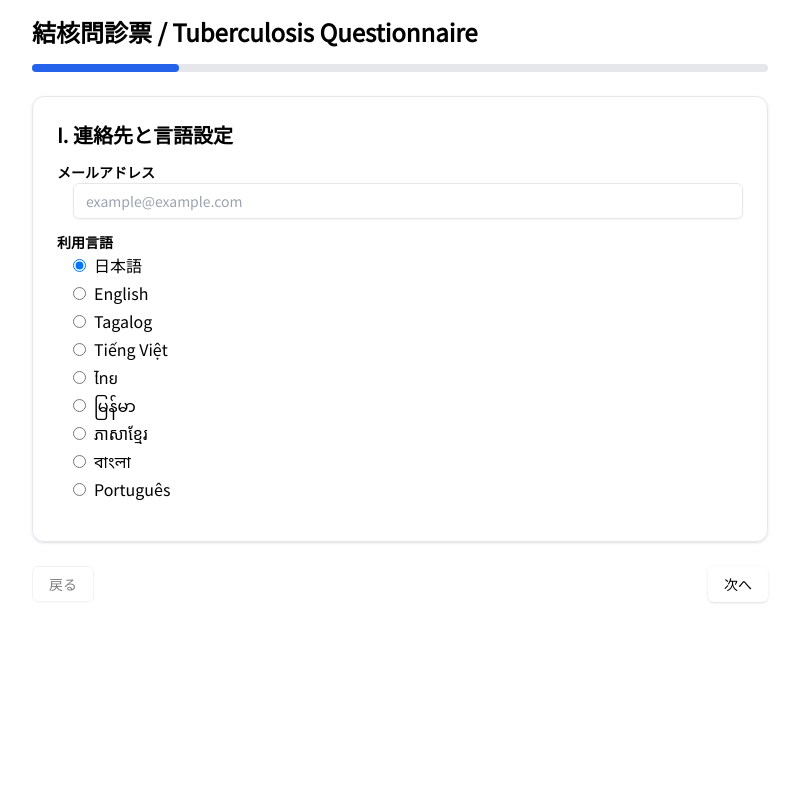
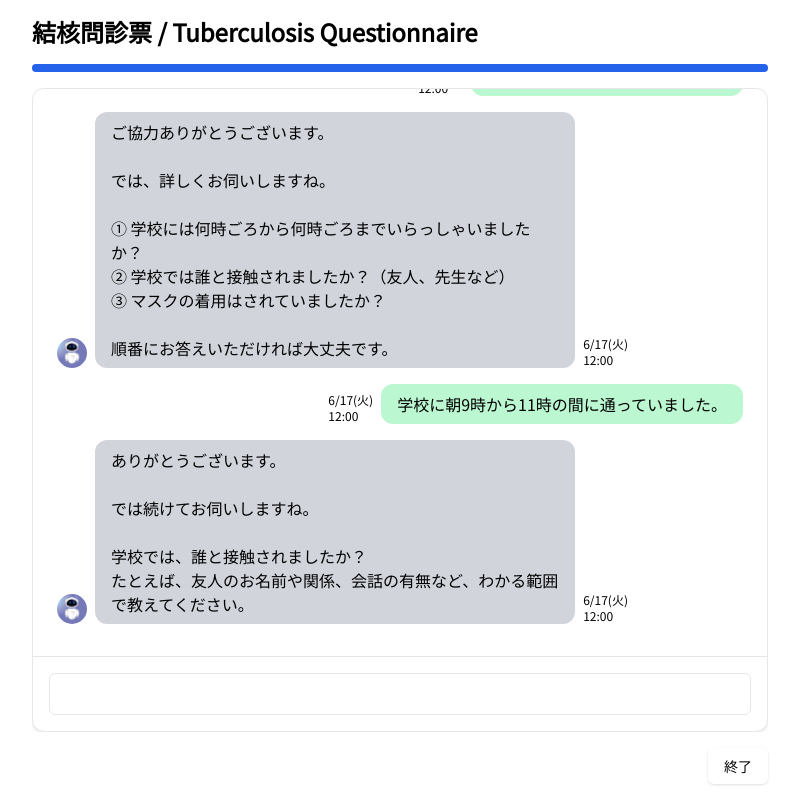
Before and after one commit to taost6/tb-questionnaire, a React (Vite) app: page /tb-dialogue in a window 1280 px wide. Shown: the whole page, without its empty margins (240-1039 px from the left). Built offline with nearby package versions, Linux system fonts and the light colour scheme.

Commit message:
TBQ-10 追加質問システムのフレームワーク構築

```diff
--- a/package.json
+++ b/package.json
@@ -17,6 +17,7 @@
         "lucide-react": "^0.503.0",
         "react": "^18.3.1",
         "react-dom": "^18.3.1",
+        "react-router-dom": "^7.6.2",
         "react-select": "^5.10.1",
         "tailwind-merge": "^3.2.0",
         "tailwindcss-animate": "^1.0.7"
--- /dev/null
+++ b/src/TbDialogueWizard.jsx
@@ -0,0 +1,164 @@
+import React, { useEffect, useState, useRef } from "react";
+import { Card, CardContent } from "@/components/ui/card";
+import { Button } from "@/components/ui/button";
+import { motion } from "framer-motion";
+import avartar from "./assets/img/avatar.jpg";
+
+const TbDialogueWizard = () => {
+  const [msgs, setMsgs] = useState([]);
+  const inputRef = useRef(null);
+  const scrollRef = useRef(null);
+
+  useEffect(() => {
+    setMsgs([
+      {
+        content: `ありがとうございます。それでは、行動履歴についてお伺いしてまいりますね。どうぞよろしくお願いいたします。
+
+まず、本日はどのように過ごされましたか？
+どこに行かれたか、誰と一緒だったか、マスクの着用はされていたかを教えてください。`,
+        dir: "left",
+        date: "6/17(火)",
+        time: "12:00",
+      },
+      { content: "今日は学校と病院に行きました。", dir: "right", date: "6/17(火)", time: "12:00" },
+      {
+        content: `ご協力ありがとうございます。
+
+では、詳しくお伺いしますね。
+
+① 学校には何時ごろから何時ごろまでいらっしゃいましたか？
+② 学校では誰と接触されましたか？（友人、先生など）
+③ マスクの着用はされていましたか？
+
+順番にお答えいただければ大丈夫です。`,
+        dir: "left",
+        date: "6/17(火)",
+        time: "12:00",
+      },
+      { content: "学校に朝9時から11時の間に通っていました。", dir: "right", date: "6/17(火)", time: "12:00" },
+      {
+        content: `ありがとうございます。
+
+では続けてお伺いしますね。
+
+学校では、誰と接触されましたか？
+たとえば、友人のお名前や関係、会話の有無など、わかる範囲で教えてください。`,
+        dir: "left",
+        date: "6/17(火)",
+        time: "12:00",
+      },
+    ]);
+  }, []);
+
+  useEffect(() => {
+    scrollRef.current?.scrollIntoView({ behavior: "smooth" });
+  }, [msgs]);
+
+  const getFormattedDate = () => {
+    const date = new Date();
+    const weekdays = ["日", "月", "火", "水", "木", "金", "土"];
+    const month = date.getMonth() + 1;
+    const day = date.getDate();
+    const weekday = weekdays[date.getDay()];
+    return `${month}/${day}(${weekday})`;
+  };
+
+  const getCurrentTime = () => {
+    const date = new Date();
+    const hours = String(date.getHours()).padStart(2, "0");
+    const minutes = String(date.getMinutes()).padStart(2, "0");
+    return `${hours}:${minutes}`;
+  };
+
+  const handleKeyDown = (e) => {
+    if (e.key === "Enter" && !e.shiftKey) {
+      e.preventDefault();
+      const content = inputRef.current.innerText.trim();
+      if (content) {
+        const now = new Date();
+        setMsgs((prev) => [
+          ...prev,
+          {
+            dir: "right",
+            content,
+            date: getFormattedDate(),
+            time: getCurrentTime(),
+          },
+        ]);
+        inputRef.current.innerText = "";
+      }
+    }
+  };
+
+  return (
+    <div className="flex flex-col max-w-3xl mx-auto p-4 h-screen">
+      <div>
+        <h1 className="text-2xl font-bold mb-4">結核問診票 / Tuberculosis Questionnaire</h1>
+        <div className="w-full bg-gray-200 rounded-full h-2 mb-4">
+          <div className="bg-blue-600 h-2 rounded-full w-full" />
+        </div>
+      </div>
+
+      <motion.div
+        className="flex flex-col flex-1 overflow-hidden"
+        initial={{ opacity: 0, x: 40 }}
+        animate={{ opacity: 1, x: 0 }}
+        exit={{ opacity: 0, x: -40 }}
+      >
+        <Card className="flex flex-col flex-1 shadow">
+          <CardContent className="flex flex-col p-0" style={{ height: "calc(100vh - 158px)" }}>
+            <div className="overflow-y-auto px-6 pt-6 space-y-4 pb-4">
+              {msgs.map((msg, idx) => (
+                <div key={idx} className={`flex items-end gap-2 ${msg.dir === "right" ? "justify-end" : "justify-start"}`}>
+                  {msg.dir === "left" && <img className="w-[30px] rounded-full" src={avartar} alt="avatar" />}
+
+                  {msg.dir === "right" && (
+                    <div className="text-xs">
+                      {msg.date}
+                      <br />
+                      {msg.time}
+                    </div>
+                  )}
+
+                  <div
+                    className={`max-w-[70%] ${
+                      msg.dir === "left" ? "bg-gray-300" : "bg-green-200"
+                    } rounded-xl px-4 py-2 break-all whitespace-pre-line`}
+                  >
+                    {msg.content}
+                  </div>
+
+                  {msg.dir === "left" && (
+                    <div className="text-xs">
+                      {msg.date}
+                      <br />
+                      {msg.time}
+                    </div>
+                  )}
+                </div>
+              ))}
+              <div ref={scrollRef} />
+            </div>
+
+            <div className="border-t p-4">
+              <div
+                ref={inputRef}
+                contentEditable
+                onKeyDown={handleKeyDown}
+                className="min-h-[2.5rem] max-h-40 overflow-y-auto w-full border rounded-md px-4 py-2 outline-none focus:outline-none"
+                role="textbox"
+                aria-multiline="true"
+              />
+            </div>
+          </CardContent>
+        </Card>
+      </motion.div>
+
+      <div className="mt-4 text-right">
+        <Button>終了</Button>
+      </div>
+    </div>
+  );
+};
+
+export default TbDialogueWizard;
--- a/src/TbQuestionnaireWizard.jsx
+++ b/src/TbQuestionnaireWizard.jsx
@@ -140,6 +140,7 @@ export default function TbQuestionnaireWizard() {
   const handleSubmit = () => {
     // 送信処理
     document.getElementById("formData").style.display = "block";
+    location.href = "/tb-dialogue";
     setShowData(true);
   };
 
--- a/src/main.jsx
+++ b/src/main.jsx
@@ -2,9 +2,17 @@ import React from "react";
 import ReactDOM from "react-dom/client";
 import "./index.css";
 import TbQuestionnaireWizard from "./TbQuestionnaireWizard";
+import TbDialogueWizard from "./TbDialogueWizard";
+import { BrowserRouter, Routes, Route, Navigate } from "react-router-dom";
 
 ReactDOM.createRoot(document.getElementById("root")).render(
   <React.StrictMode>
-    <TbQuestionnaireWizard />
+    <BrowserRouter>
+      <Routes>
+        <Route path="/tb-questionnaire" element={<TbQuestionnaireWizard />} />
+        <Route path="/tb-dialogue" element={<TbDialogueWizard />} />
+        <Route path="*" element={<Navigate to="/tb-questionnaire" replace />} />
+      </Routes>
+    </BrowserRouter>
   </React.StrictMode>
 );
--- a/vite.config.js
+++ b/vite.config.js
@@ -8,5 +8,5 @@ export default defineConfig({
     alias: { "@": path.resolve(__dirname, "src") },
   },
   // GitHub Pages 用: リポジトリ名に合わせる
-  base: "/tb-questionnaire/",
+  base: "/",
 });
```
Also changed, not shown: src/assets/img/avatar.jpg (added), 1 other file (tests, documents, lock files or other folders).
